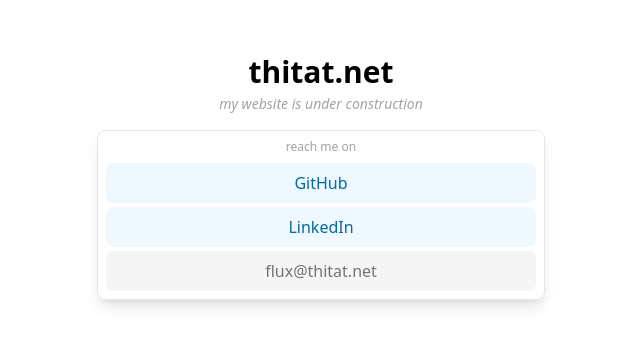
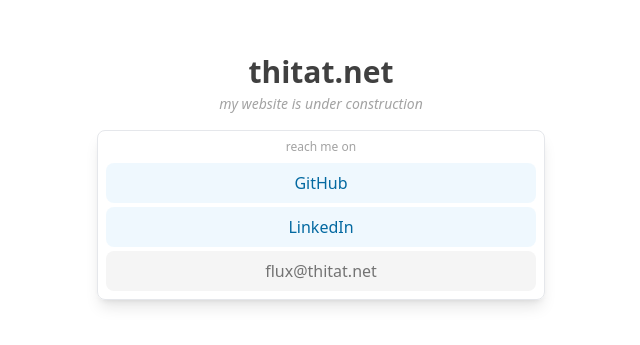
Before and after one commit to fluxth/flux-website, a SvelteKit app: page / in a window 1280 px wide. Shown: the part 223-568 px from the top of the page, without its empty margins (319-959 px from the left). Built offline with nearby package versions, Linux system fonts and the light colour scheme.

Commit message:
fix: less contrast in headers

```diff
--- a/src/routes/+error.svelte
+++ b/src/routes/+error.svelte
@@ -9,7 +9,7 @@
 
 <div class="flex flex-col gap-2 p-4 rounded-lg shadow-lg border">
   <div class="text-center my-4">
-    <h1 class="text-3xl font-bold mb-1">Something went wrong!</h1>
+    <h1 class="text-3xl font-bold text-neutral-700 mb-1">Something went wrong!</h1>
     <p class="text-neutral-400">{$page.error.message}</p>
   </div>
 
--- a/src/routes/+page.svelte
+++ b/src/routes/+page.svelte
@@ -7,7 +7,7 @@
 </svelte:head>
 
 <div class="text-center">
-  <h1 class="text-3xl font-bold mb-1">thitat.net</h1>
+  <h1 class="text-3xl font-bold text-neutral-700 mb-1">thitat.net</h1>
   <p class="text-sm italic text-neutral-400">my website is under construction</p>
 </div>
 <div class="flex flex-col w-full p-2 rounded-lg border shadow-lg text-center">
```
